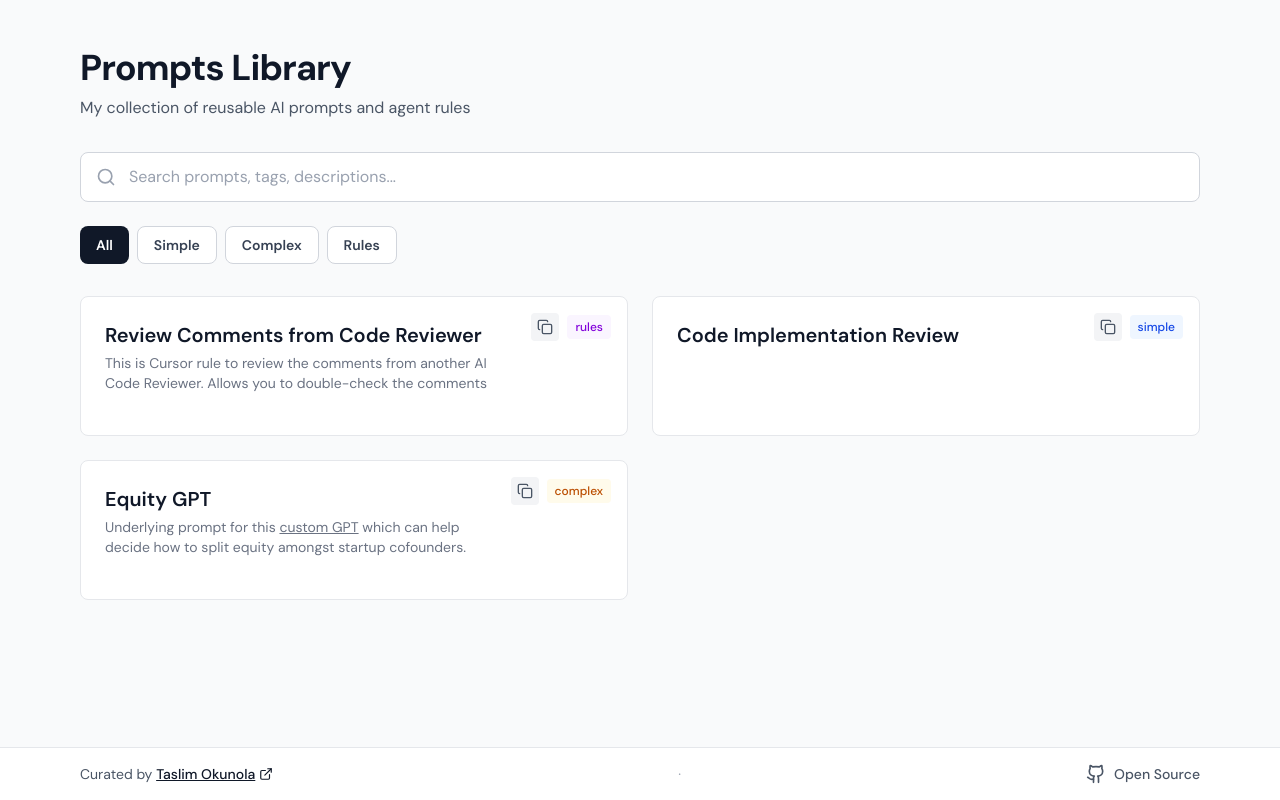
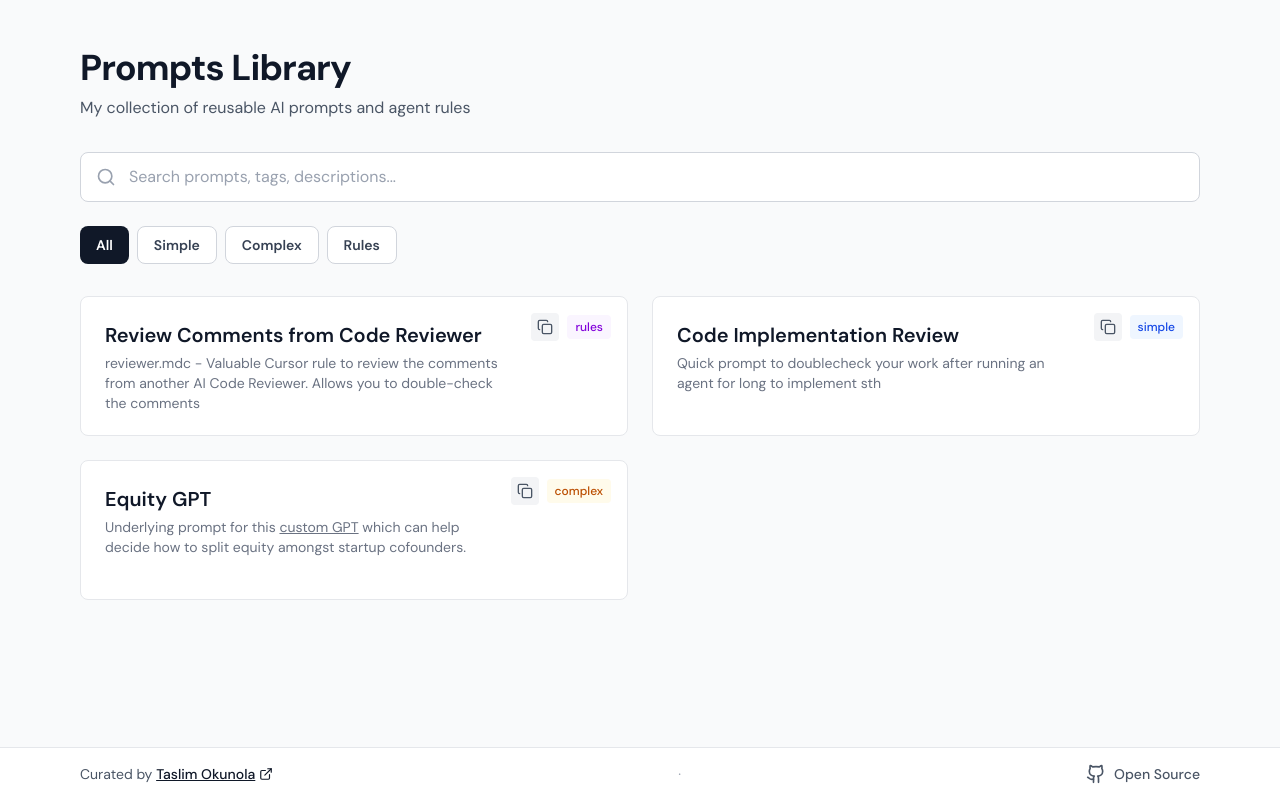
Before and after one commit to taslim/prompts, a React (Vite) app: page / in a window 1280 px wide. Built offline with nearby package versions, Linux system fonts and the light colour scheme.

Commit message:
update rules descriptions

```diff
--- a/prompts/rules/review-comments-from-code-reviewer.mdx
+++ b/prompts/rules/review-comments-from-code-reviewer.mdx
@@ -1,6 +1,6 @@
 ---
 title: 'Review Comments from Code Reviewer'
-description: 'This is Cursor rule to review the comments from another AI Code Reviewer. Allows you to double-check the comments'
+description: 'reviewer.mdc - Valuable Cursor rule to review the comments from another AI Code Reviewer. Allows you to double-check the comments'
 tags: []
 ---
 
--- a/prompts/simple/code-implementation-review.mdx
+++ b/prompts/simple/code-implementation-review.mdx
@@ -1,6 +1,6 @@
 ---
 title: 'Code Implementation Review'
-description: ''
+description: 'Quick prompt to doublecheck your work after running an agent for long to implement sth'
 tags: []
 ---
 
--- a/src/components/PromptLibrary.tsx
+++ b/src/components/PromptLibrary.tsx
@@ -147,7 +147,7 @@ export const PromptLibrary = () => {
       {/* Footer */}
       <footer className="border-t border-gray-200 bg-white py-4 dark:border-gray-800 dark:bg-gray-950">
         <div className="mx-auto max-w-6xl px-4">
-          <div className="flex flex-wrap items-center justify-center gap-x-3 gap-y-2 text-center text-sm text-gray-600 dark:text-gray-400 sm:justify-between">
+          <div className="flex flex-wrap items-center justify-center gap-x-3 gap-y-2 text-center text-sm text-gray-600 sm:justify-between dark:text-gray-400">
             <p>
               Curated by{' '}
               <a
```
